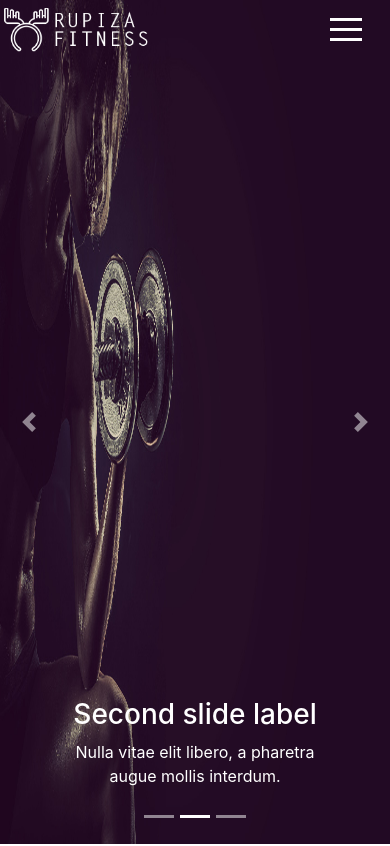
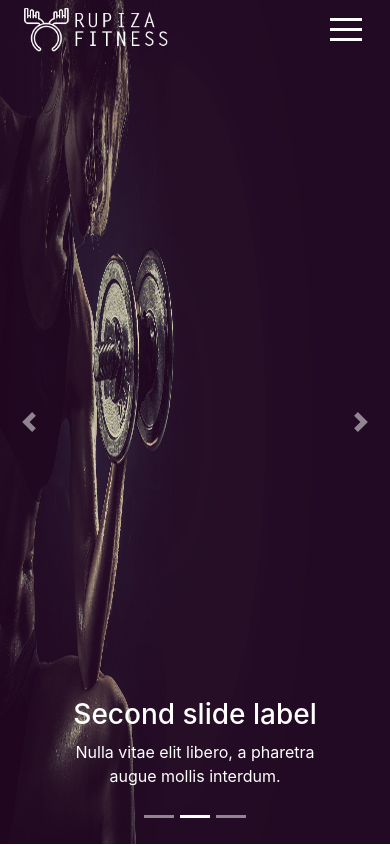
Before and after one commit to abdulmoizshaikh/Gatsby-Fitness-app, a Gatsby site: page / in a window 390 px wide. Shown: the top 846 px of the page. Built offline with nearby package versions, Linux system fonts and the light colour scheme; Gatsby itself is replaced by a stand-in of ours.

Commit message:
header padding issue  fixed

```diff
--- a/src/components/header.js
+++ b/src/components/header.js
@@ -40,7 +40,7 @@ export default function Header() {
           onToggle={() => {
             if (!isOpen) {
               document.getElementById("header-list").style.display = "block"
-              document.getElementById("header-list").style.height = "220px"
+              document.getElementById("header-list").style.height = "210px"
             } else {
               document.getElementById("header-list").style.height = "0px"
             }
--- a/src/styles/styles.css
+++ b/src/styles/styles.css
@@ -430,12 +430,14 @@ div#footer {
   #inner-nav {
     display: block !important;
   }
+  #fitness-logo-wrapper {
+    padding-left: 20px;
+  }
 
   .header-listItem {
     padding-top: 10px;
     padding-bottom: 10px;
-    padding-left: 15px;
-    padding-right: 15px;
+    padding-left: 25px;
   }
 }
 
```
